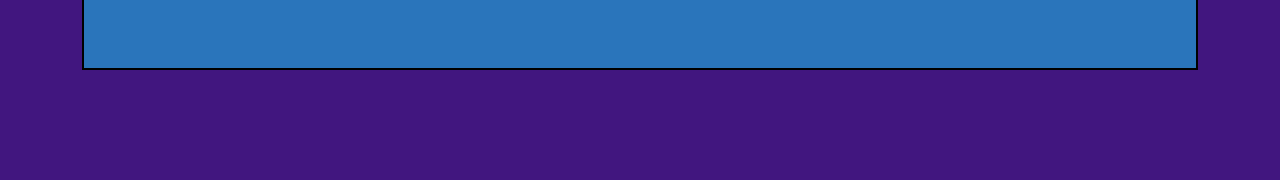
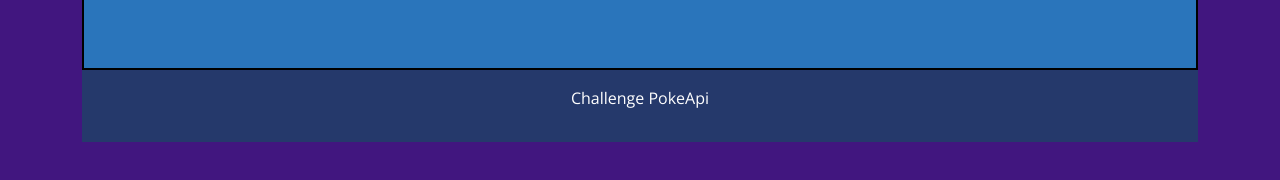
Before and after one commit to n-kyu/pokedex-challenge, a Vue app: page / in a window 1280 px wide. Shown: the part 562-742 px from the top of the page. Built offline with nearby package versions, Linux system fonts and the light colour scheme.

Commit message:
feat: Footer

```diff
--- a/src/App.vue
+++ b/src/App.vue
@@ -3,6 +3,7 @@
     <HeaderPoke />
     <SearchPokemon @search_PokeIdName="getPokemons" />
     <PokemonList :pokemons="pokemons" :text="text" v-show="!loading" />
+    <PokeFooter />
   </div>
 </template>
 
@@ -12,6 +13,7 @@ import { defineComponent } from "vue";
 import HeaderPoke from "./components/HeaderPoke.vue";
 import PokemonList from "./components/PokemonList.vue";
 import SearchPokemon from "./components/SearchPokemon.vue";
+import PokeFooter from "./components/Footer.vue";
 
 import type { IPokemon, IEvolutionChain } from "./interface/interface";
 
@@ -99,6 +101,7 @@ export default defineComponent({
     HeaderPoke,
     SearchPokemon,
     PokemonList,
+    PokeFooter,
   },
   data() {
     return {
--- /dev/null
+++ b/src/components/Footer.vue
@@ -0,0 +1,21 @@
+<template>
+  <footer>
+    <p>Challenge PokeApi</p>
+  </footer>
+</template>
+
+<script lang="ts">
+import { defineComponent } from "vue";
+
+export default defineComponent({
+  name: "PokeFooter",
+});
+</script>
+
+<style scoped lang="scss">
+ footer {
+    color: white;
+    padding: 1rem;
+    background-color: rgb(37, 57, 107);
+ }
+</style>
```
